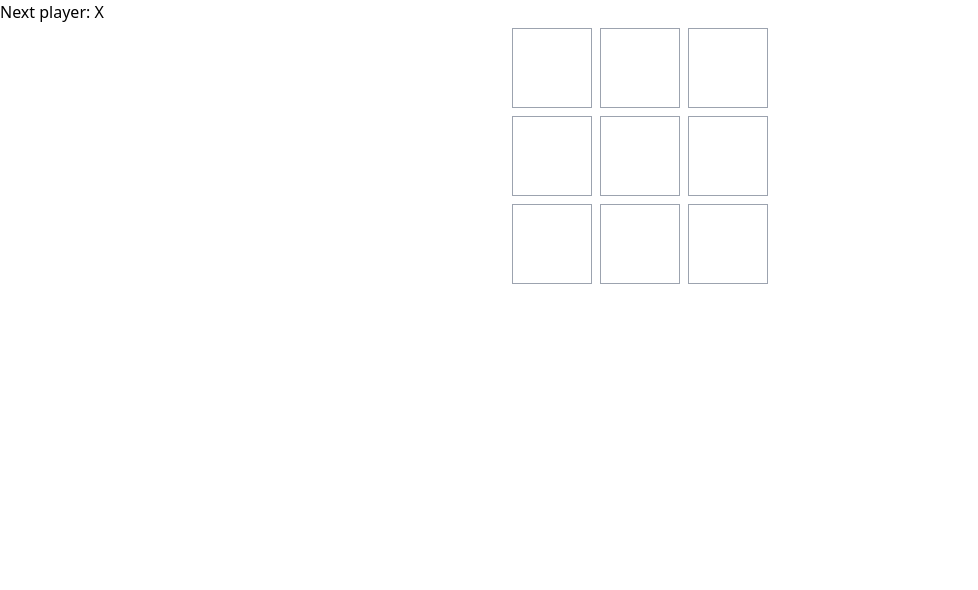
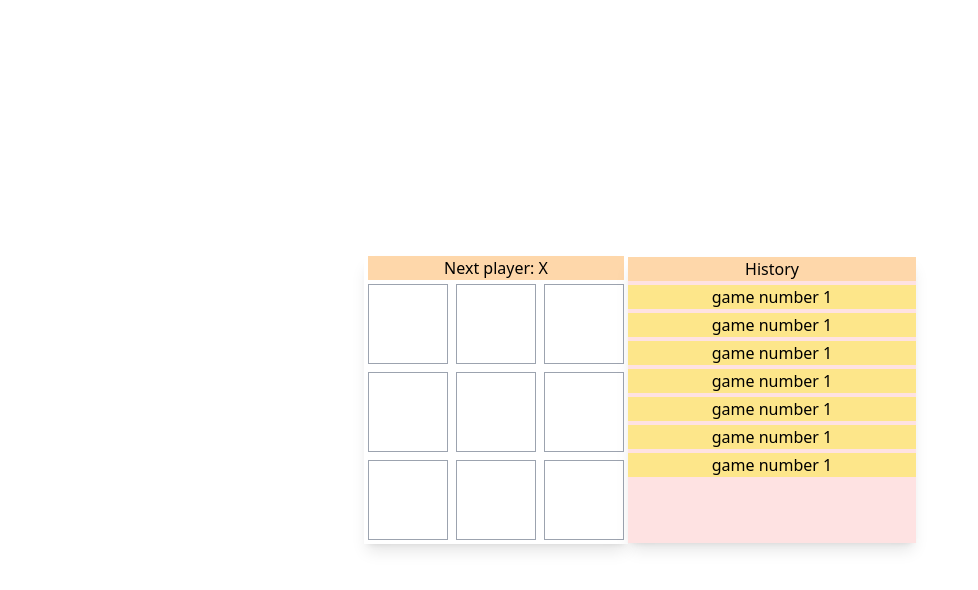
Before and after one commit to rayhansharif-OIW/lws-projects, a React (Vite) app: page / in a window 1280 px wide. Shown: the top 590 px of the page, without its empty margins (0-978 px from the left). Built offline with nearby package versions, Linux system fonts and the light colour scheme.

Commit message:
added a non functional History component. after this commit we will develop functionality for the history

```diff
--- a/src/App.jsx
+++ b/src/App.jsx
@@ -1,8 +1,9 @@
-import Board from "./component/Board";
+import Game from "./component/Game";
+
 export default function App() {
   return (
     <>
-      <Board />
+      <Game />
     </>
   );
 }
--- a/src/component/Board.jsx
+++ b/src/component/Board.jsx
@@ -1,29 +1,15 @@
-import { useState } from "react";
 import Square from "./Square";
-import calculateWinner from "./Game";
 
-export default function Board() {
-  const [value, setValue] = useState(Array(9).fill(null));
-  const [xIsNext, setxIsNext] = useState(true);
-  let winStatus;
-  const winner = calculateWinner(value);
-
-  winner == null
-    ? (winStatus = `Next player: ${xIsNext ? "X" : "O"}`)
-    : (winStatus = `winner: ${winner[0]}`);
-  function handleClick(i) {
-    const nextValue = value.slice();
-    if (value[i] == null && winner == null) {
-      xIsNext ? (nextValue[i] = "X") : (nextValue[i] = "O");
-      setxIsNext(!xIsNext);
-      setValue(nextValue);
-    }
-  }
+export default function Board({ value, winner, winStatus, handleClick }) {
   return (
     <>
-      <h2>{winStatus}</h2>
+      <div className="flex justify-center items-center ">
+        <div className="shadow-lg">
+          <h2 className="flex items-center justify-center bg-orange-200 mx-[4.2px]">
+            {winStatus}
+          </h2>
 
-      <div className="flex align-middle justify-center">
+          <div className="flex items-center justify-center ">
             <Square
               value={value[0]}
               ikey={0}
@@ -83,6 +69,8 @@ export default function Board() {
               color={winner == null ? [] : winner}
             ></Square>
           </div>
+        </div>
+      </div>
     </>
   );
 }
--- a/src/component/Game.jsx
+++ b/src/component/Game.jsx
@@ -1,20 +1,38 @@
-// let data = ["X", "X", "X", null, null, null, null, null, null];
-export default function calculateWinner(squares) {
-  const lines = [
-    [0, 1, 2],
-    [3, 4, 5],
-    [6, 7, 8],
-    [0, 3, 6],
-    [1, 4, 7],
-    [2, 5, 8],
-    [0, 4, 8],
-    [2, 4, 6],
-  ];
-  for (let i = 0; i < lines.length; i++) {
-    const [a, b, c] = lines[i];
-    if (squares[a] && squares[a] === squares[b] && squares[a] === squares[c]) {
-      return [squares[a], [a, b, c]];
+import Board from "./Board";
+import { calculateWinner } from "./GameFunction";
+import History from "./History";
+import { useState } from "react";
+
+export default function Game() {
+  const [value, setValue] = useState(Array(9).fill(null));
+  const [xIsNext, setxIsNext] = useState(true);
+  let winStatus;
+  const winner = calculateWinner(value);
+
+  winner == null
+    ? (winStatus = `Next player: ${xIsNext ? "X" : "O"}`)
+    : (winStatus = `winner: ${winner[0]}`);
+  function handleClick(i) {
+    const nextValue = value.slice();
+    if (value[i] == null && winner == null) {
+      xIsNext ? (nextValue[i] = "X") : (nextValue[i] = "O");
+      setxIsNext(!xIsNext);
+      setValue(nextValue);
     }
   }
-  return null;
+  return (
+    <div className="flex justify-center items-center h-screen ">
+      <div>
+        <Board
+          value={value}
+          winner={winner}
+          winStatus={winStatus}
+          handleClick={handleClick}
+        ></Board>
+      </div>
+      <div>
+        <History />
+      </div>
+    </div>
+  );
 }
--- /dev/null
+++ b/src/component/GameFunction.jsx
@@ -0,0 +1,20 @@
+// let data = ["X", "X", "X", null, null, null, null, null, null];
+export function calculateWinner(squares) {
+  const lines = [
+    [0, 1, 2],
+    [3, 4, 5],
+    [6, 7, 8],
+    [0, 3, 6],
+    [1, 4, 7],
+    [2, 5, 8],
+    [0, 4, 8],
+    [2, 4, 6],
+  ];
+  for (let i = 0; i < lines.length; i++) {
+    const [a, b, c] = lines[i];
+    if (squares[a] && squares[a] === squares[b] && squares[a] === squares[c]) {
+      return [squares[a], [a, b, c]];
+    }
+  }
+  return null;
+}
--- /dev/null
+++ b/src/component/History.jsx
@@ -0,0 +1,18 @@
+export default function History() {
+  return (
+    <div className="bg-red-100 h-[286px] w-[288px] shadow-lg grid-cols-1">
+      <h1 className="flex items-center justify-center bg-orange-200 ">
+        History
+      </h1>
+      <div className="flex-col ">
+        <ul className="flex justify-center my-1 bg-amber-200">game number 1</ul>
+        <ul className="flex justify-center my-1 bg-amber-200">game number 1</ul>
+        <ul className="flex justify-center my-1 bg-amber-200">game number 1</ul>
+        <ul className="flex justify-center my-1 bg-amber-200">game number 1</ul>
+        <ul className="flex justify-center my-1 bg-amber-200">game number 1</ul>
+        <ul className="flex justify-center my-1 bg-amber-200">game number 1</ul>
+        <ul className="flex justify-center my-1 bg-amber-200">game number 1</ul>
+      </div>
+    </div>
+  );
+}
--- a/src/component/Square.jsx
+++ b/src/component/Square.jsx
@@ -17,9 +17,9 @@ export default function Square({ value, ikey, handleClick, color }) {
       <button
         className={
           green == true
-            ? "bg-green-700 border border-gray-400 h-20 w-20 m-1 leading-9 text-lg"
+            ? "bg-green-300 border border-gray-400 h-20 w-20 m-1 leading-9 text-lg "
             : red == true
-            ? "bg-red-600 border border-gray-400 h-20 w-20 m-1 leading-9 text-lg"
+            ? "bg-red-300 border border-gray-400 h-20 w-20 m-1 leading-9 text-lg"
             : "bg-white border border-gray-400 h-20 w-20 m-1 leading-9 text-lg"
         }
         onClick={handleClick}
```
Lines whose indentation alone changed are shown as unchanged.
